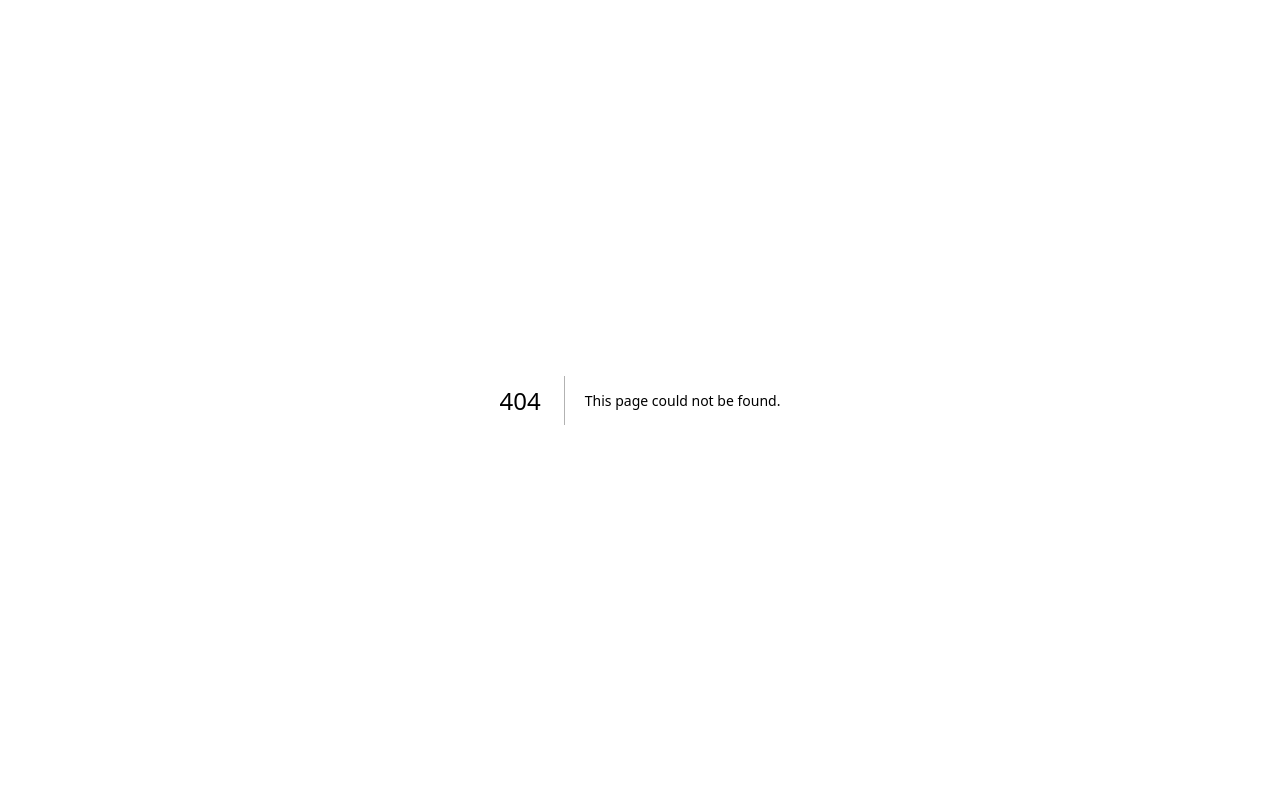
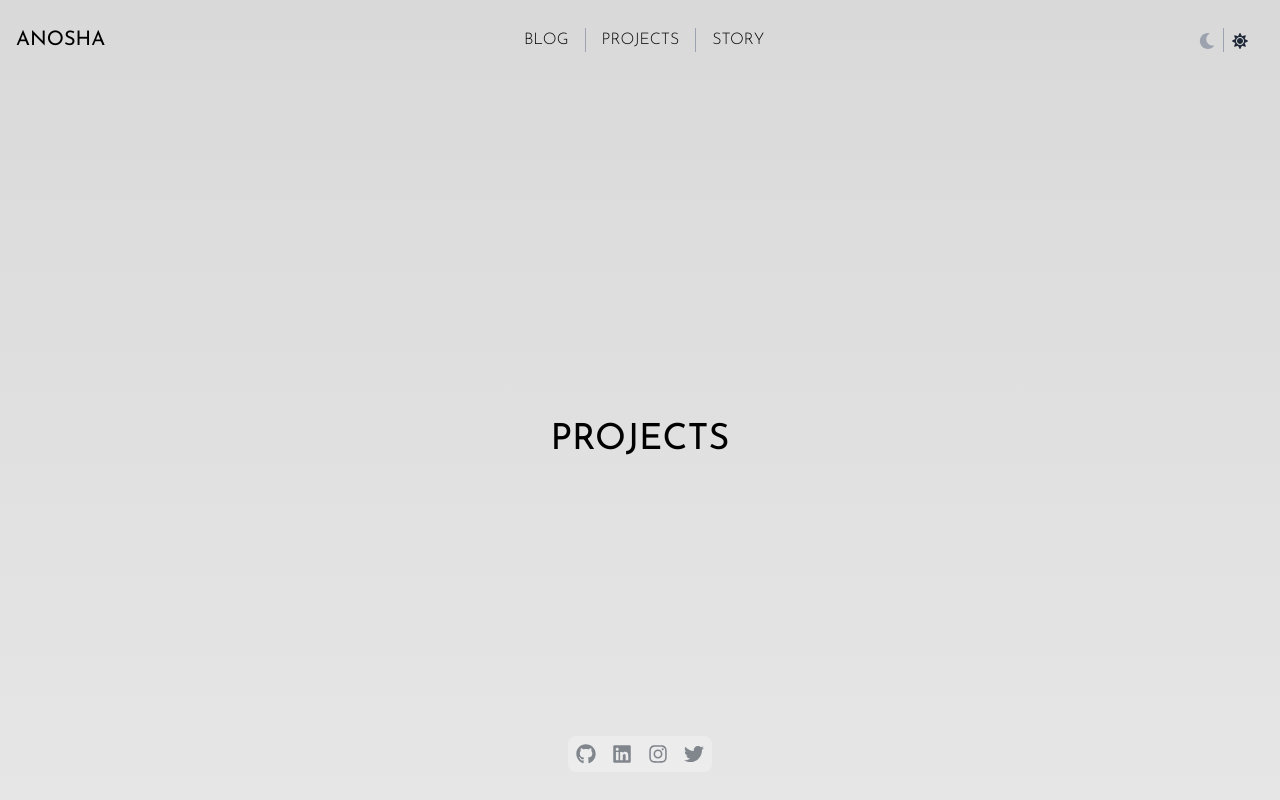
Before and after one commit to earthgirl7/personal-website, a Next.js app: page /projects in a window 1280 px wide. Before the commit this address had no page. Built offline with nearby package versions, Linux system fonts and the light colour scheme.

Commit message:
create static project page

```diff
--- /dev/null
+++ b/app/projects/page.tsx
@@ -0,0 +1,19 @@
+import React from "react";
+import Header from "../components/Header";
+import Footer from "../components/Footer";
+
+const Projects = () => {
+  return (
+    <div className="flex flex-col min-h-screen">
+      <Header />
+      <main className="flex-grow container mx-auto py-6 flex items-center justify-center">
+        <div className="text-center">
+          <h1 className="text-4xl font-semi-light">PROJECTS</h1>
+        </div>
+      </main>
+      <Footer />
+    </div>
+  );
+};
+
+export default Projects;
```
